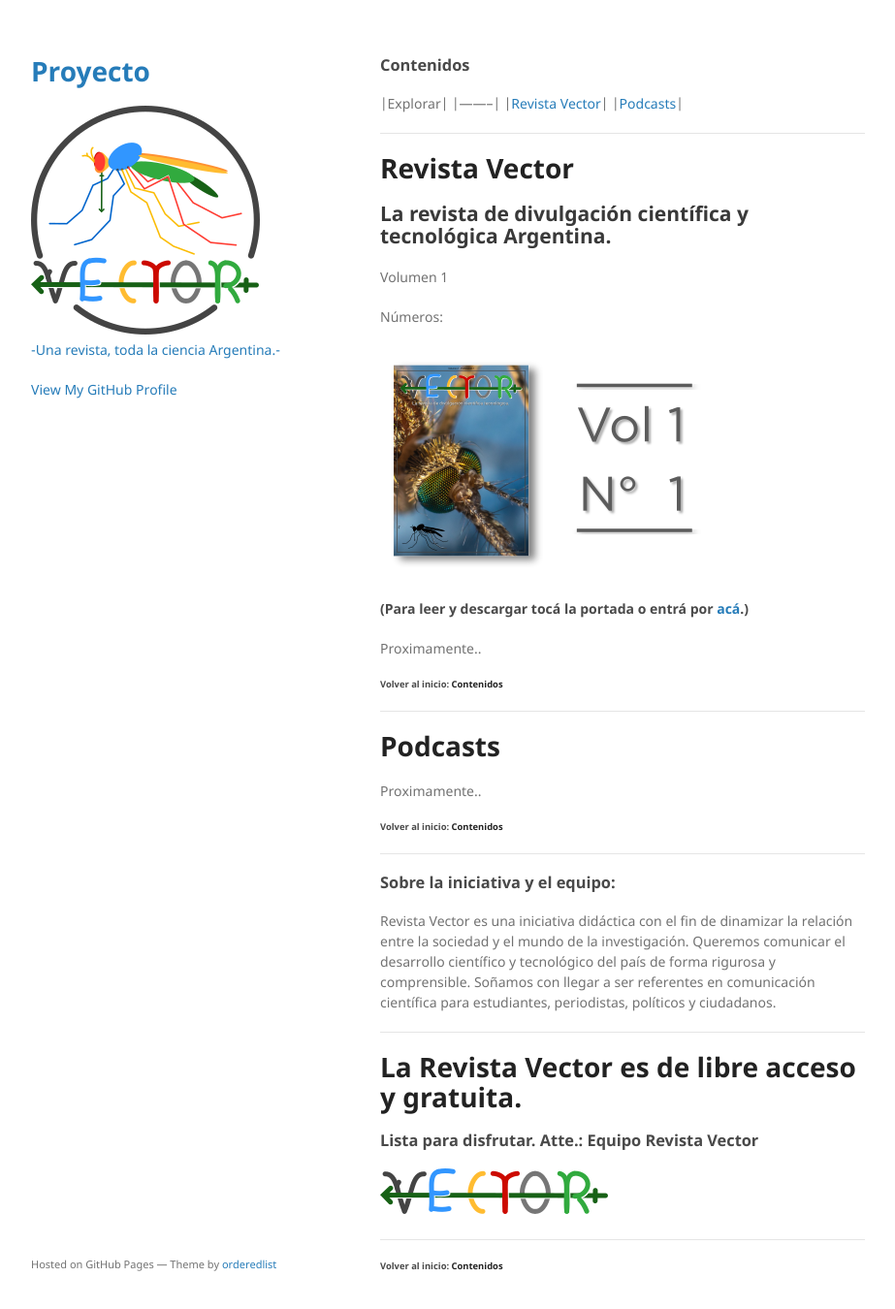
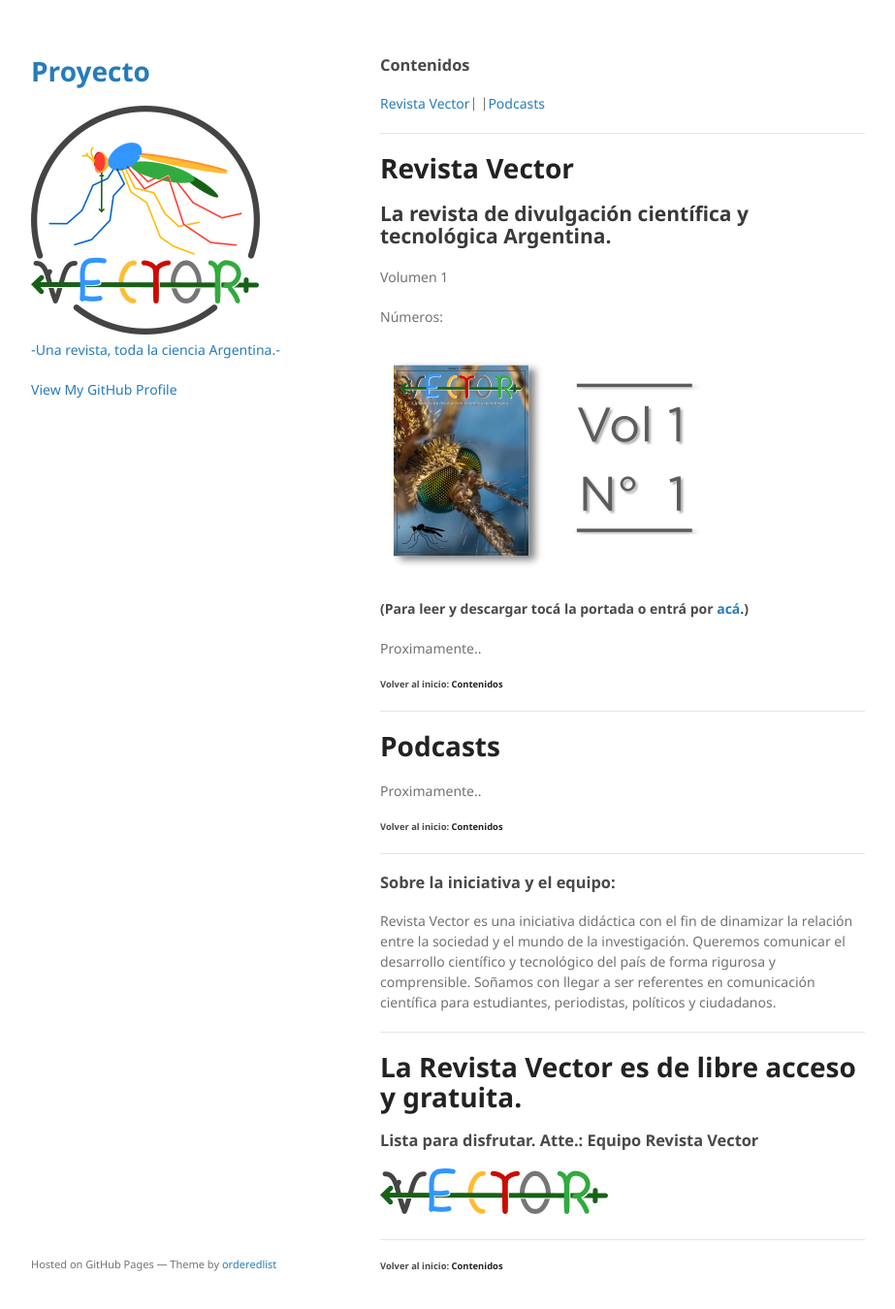
Before and after one commit to RevistaVector/RevistaVector.github.io, a Jekyll site: the page built from index.md, in a window 1280 px wide and 1383 px high. Shown: the top 1350 px of the window at 97% size, without its empty margins (178-1101 px from the left). Built offline with Jekyll 4.4.1, drawn with Linux system fonts in a browser that asks for light colours; our own code applies the rules of GitHub Pages for plain Markdown files.

Commit message:
Update index.md

```diff
--- a/index.md
+++ b/index.md
@@ -2,10 +2,8 @@
 layout: default
 ---
 ### Contenidos
-|Explorar|
-|--------|
-|[Revista Vector](#revista-vector)|
-|[Podcasts](#podcasts)|
+[Revista Vector](#revista-vector)|
+|[Podcasts](#podcasts)
 
 ---
 
```
